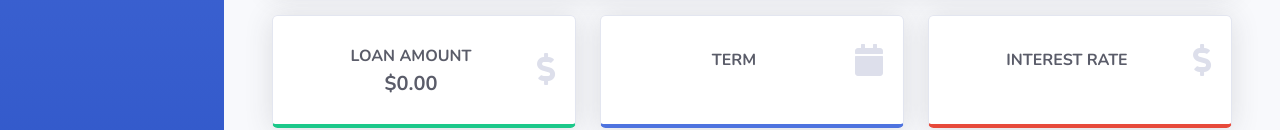
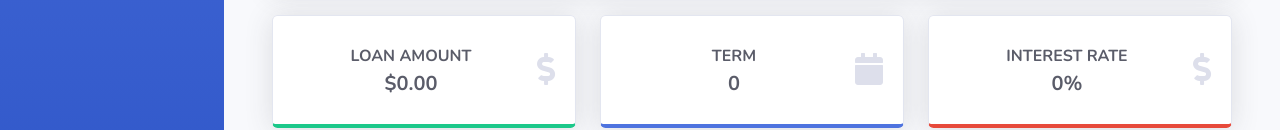
Before and after one commit to ASTR0NAUTJ0NES/AmortizationCalculatorApp, a website with bundled scripts: page AmortizationCalculatorApp/index.html in a window 1280 px wide. Shown: the part 681-811 px from the top of the page. Built offline with nearby package versions, Linux system fonts and the light colour scheme; a script that the page names is missing.

Commit message:
updated labels

```diff
--- a/AmortizationCalculatorApp/index.html
+++ b/AmortizationCalculatorApp/index.html
@@ -261,7 +261,7 @@
                                         <div class="row no-gutters align-items-center">
                                             <div class="col mr-2">
                                                 <div class="text-s font-weight-bold text-gray-800 text-uppercase mb-1">Term</div>
-                                                <div class="h5 mb-0 font-weight-bold text-gray-800"><span id="termOutput"></span></div>
+                                                <div class="h5 mb-0 font-weight-bold text-gray-800"><span id="termOutput">0</span></div>
                                             </div>
                                             <div class="col-auto">
                                                 <i class="fas fa-calendar fa-2x text-gray-300"></i>
@@ -277,7 +277,7 @@
                                         <div class="row no-gutters align-items-center">
                                             <div class="col mr-2">
                                                 <div class="text-s font-weight-bold text-gray-800 text-uppercase mb-1">Interest rate</div>
-                                                <div class="h5 mb-0 font-weight-bold text-gray-800"><span id="interestOutput"></span></div>
+                                                <div class="h5 mb-0 font-weight-bold text-gray-800"><span id="interestOutput">0%</span></div>
                                             </div>
                                             <div class="col-auto">
                                                 <i class="fas fa-dollar-sign fa-2x text-gray-300"></i>
```
